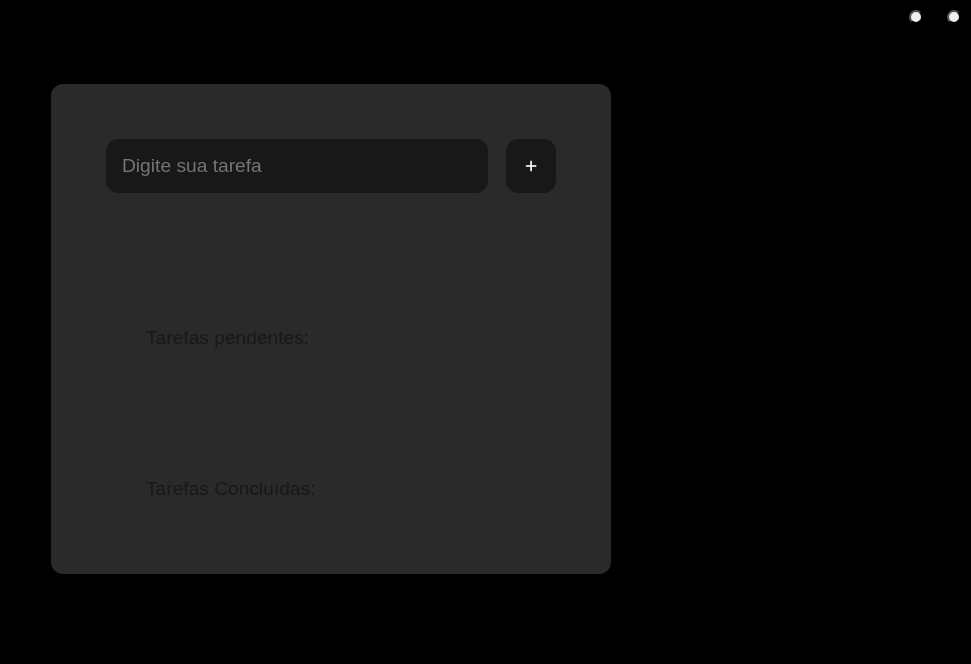
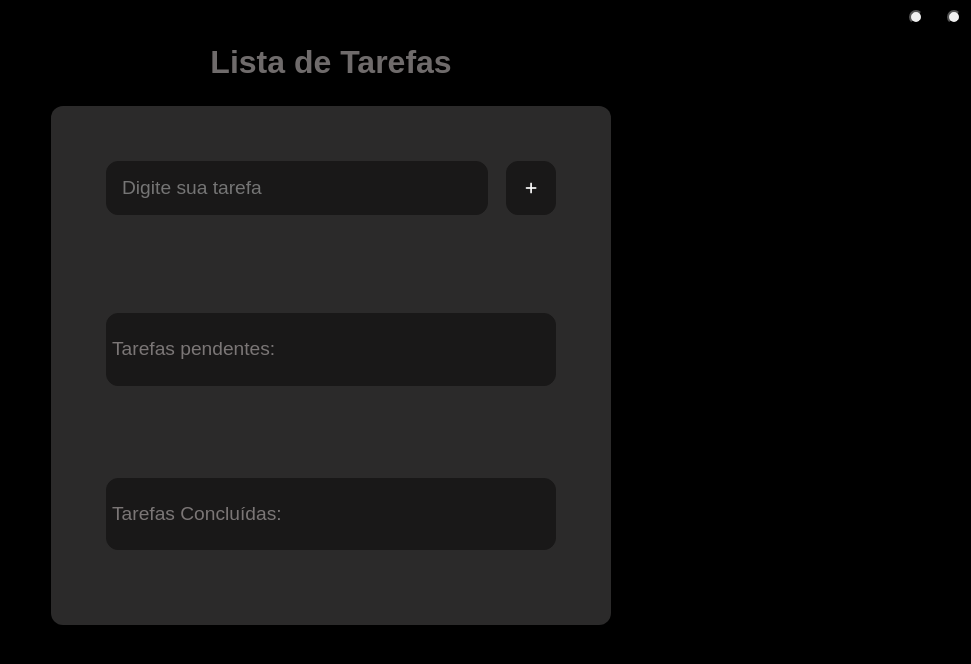
Before and after one commit to leonardohendler/ADS-Ulbra, a PHP site: page / in a window 1280 px wide. Shown: the top 664 px of the page, without its empty margins (309-1280 px from the left). Run offline with PHP 8.4, Linux system fonts and the light colour scheme; some libraries are stand-ins or nearby versions.

Commit message:
Projeto pronto

```diff
--- a/Matérias/Introdução Web/TDE.AS/Lista de Tarefas/index.html
+++ b/Matérias/Introdução Web/TDE.AS/Lista de Tarefas/index.html
@@ -11,11 +11,14 @@
     <link rel="stylesheet" href="https://cdnjs.cloudflare.com/ajax/libs/font-awesome/6.4.0/css/all.min.css">
     <link href='https://unpkg.com/css.gg@2.0.0/icons/css/sun.css' rel='stylesheet'>
     <link href='https://unpkg.com/css.gg@2.0.0/icons/css/moon.css' rel='stylesheet'>
+    <link href='https://unpkg.com/css.gg@2.0.0/icons/css/trash.css' rel='stylesheet'>
+    <link href='https://unpkg.com/css.gg@2.0.0/icons/css/shape-circle.css' rel='stylesheet'>
 
 </head>
 
 <body>
     <div class="icons">
+
         <button id="sun" onclick="manipulandoClasseSun()">
             <i class="gg-sun"></i>
         </button>
@@ -23,6 +26,9 @@
             <i class="gg-moon"></i>
         </button>
     </div>
+
+    <h1 style="text-align: center; color:#d8d1d183; padding: 5px; margin: 5px;">Lista de Tarefas</h1>
+
     <div class="conteudo">
         <div class="topo">
             <input type="text" placeholder="Digite sua tarefa" id="tarefa">
@@ -31,17 +37,16 @@
             </button>
         </div>
 
-        <br><br><br><br><br>
+        <br><br><br>
         <div class="tasks">
             <ul id="pendentes">
-                <p style="color: #191818; font-size: 1.2rem; ">
-                    Tarefas pendentes:</p>
+                <p>Tarefas pendentes:</p>
             </ul>
 
-            <br><br><br><br><br>
+        <br><br><br>
 
             <ul id="concluidas">
-                <p style="color: #191818; font-size: 1.2rem;">Tarefas Concluídas:</p>
+                <p>Tarefas Concluídas:</p>
             </ul>
         </div>
     </div>
--- a/Matérias/Introdução Web/TDE.AS/Lista de Tarefas/script.js
+++ b/Matérias/Introdução Web/TDE.AS/Lista de Tarefas/script.js
@@ -11,14 +11,19 @@ function adicionar() {
     }
 
     const btnRemove = document.createElement('button');
+    // const icon= document.createElement("i")
+    // icon.classList.add("gg-trash")
+    // btnRemove.appendChild(icon)
     btnRemove.textContent = 'Excluir';
     btnRemove.type = 'button';
     btnRemove.style.marginLeft = '20px';
     btnRemove.style.color= '#FFF'
-    btnRemove.style.width= '100px'
-    btnRemove.style.height='30px'
+    btnRemove.style.width= '70px'
+    btnRemove.style.height='25px'
     btnRemove.style.background = '#191818'
+    btnRemove.style.color='#d8d1d183'
     btnRemove.style.borderRadius = '5px'
+
     btnRemove.addEventListener('click', function () {
       li.remove();
     });
@@ -29,20 +34,23 @@ function adicionar() {
     btnConcluido.type = 'button';
     btnConcluido.style.marginLeft = '20px';
     btnConcluido.style.color= '#FFF'
-    btnConcluido.style.width= '100px'
-    btnConcluido.style.height='30px'
+    btnConcluido.style.width= '75px'
+    btnConcluido.style.height='25px'
+    btnConcluido.style.textAlign='center'
     btnConcluido.style.background = '#191818'
+    btnConcluido.style.color='#d8d1d183'
     btnConcluido.style.borderRadius = '5px'
     btnConcluido.addEventListener('click', function () {
         concluido(li);
     });
     li.appendChild(btnConcluido);
 
+
+
     document.getElementById('tarefa').value = '';
     document.getElementById('tarefa').focus();
 
-
-
+    li.style.margin='25px'
   }
 
   function concluido(li) {
@@ -54,11 +62,9 @@ function adicionar() {
   function manipulandoClasseSun(){
     const body = document.querySelector('body')
     body.classList.add('fundobranco')
-
   }
 
   function manipulandoClasseMoon(){
     const body = document.querySelector('body')
     body.classList.remove('fundobranco')
-
   }
--- a/Matérias/Introdução Web/TDE.AS/Lista de Tarefas/style.css
+++ b/Matérias/Introdução Web/TDE.AS/Lista de Tarefas/style.css
@@ -6,17 +6,20 @@ body {
     font-size: 1rem;
 }
 
+
+.icons{
+    text-align: end;
+}
 .conteudo{
     margin: 0 auto;
     width: 100%;
     max-width: 450px;
-    margin-top: 50px;
+    margin-top: 20px;
     margin-bottom: 50px;
     background-color: #2b2a2a;
     padding: 55px;
     border-radius: 12px;
 }
-
 .topo{
     display: flex;
     justify-content: space-between;
@@ -69,6 +72,12 @@ body {
     text-align:right;
 }
 
-.icons{
-    text-align: end;
+
+ul {
+    background-color: #191818;
+    padding: 5px;
+    border-radius: 12px;
+    border: 1px solid #191818;
+    color: #d8d1d183;
+    font-size: 1.2rem;
 }
```
